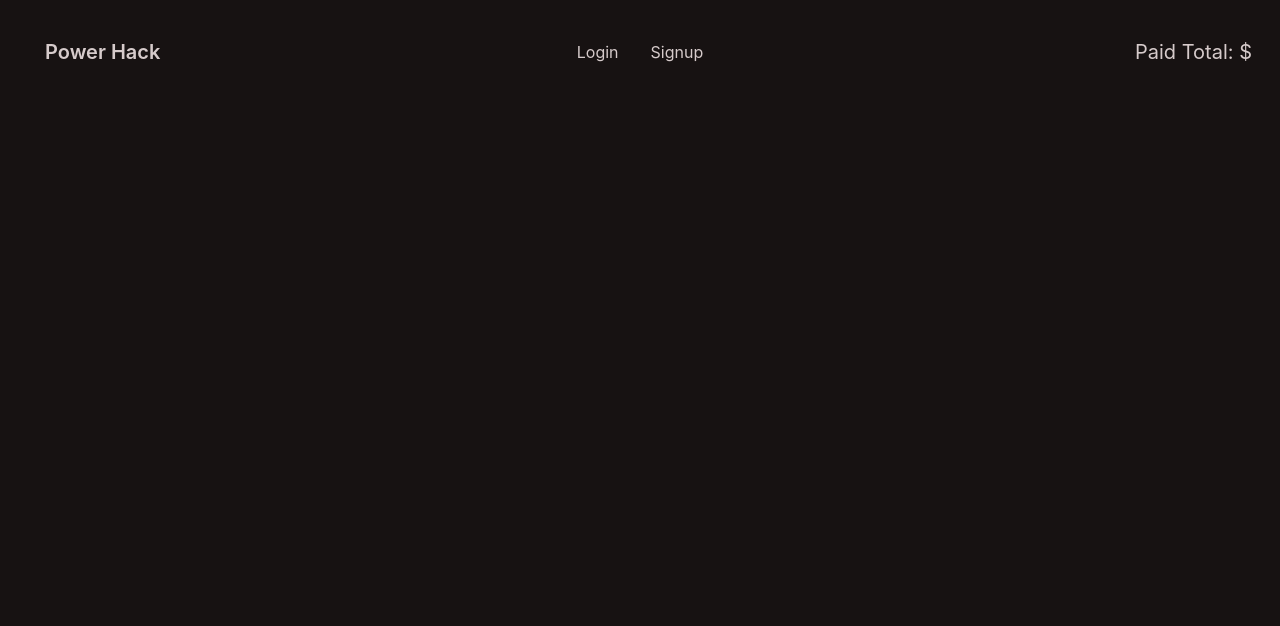
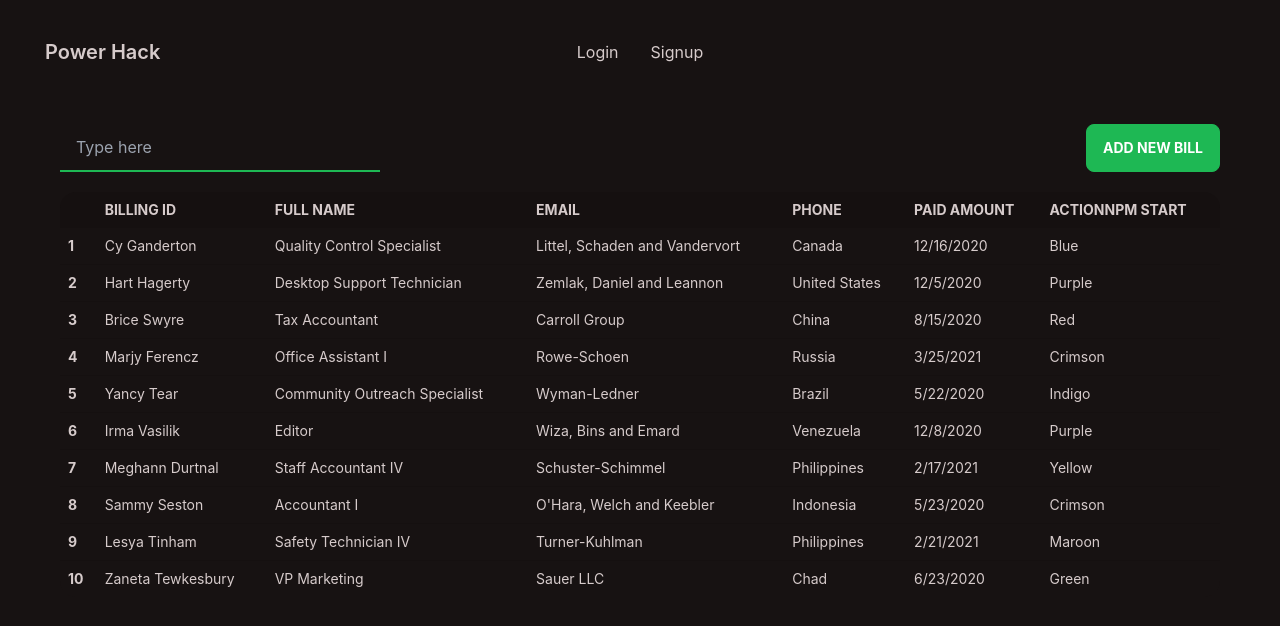
Before and after one commit to FarhanZizz/power-hack-billing, a React (Create React App) app: page / in a window 1280 px wide. Shown: the top 626 px of the page. Built offline with nearby package versions, Linux system fonts and the light colour scheme.

Commit message:
added list and modal

```diff
--- a/package.json
+++ b/package.json
@@ -3,6 +3,7 @@
   "version": "0.1.0",
   "private": true,
   "dependencies": {
+    "@tanstack/react-query": "^4.23.0",
     "@testing-library/jest-dom": "^5.16.5",
     "@testing-library/react": "^13.4.0",
     "@testing-library/user-event": "^13.5.0",
--- a/src/Components/Navbar.js
+++ b/src/Components/Navbar.js
@@ -78,7 +78,7 @@ const Navbar = () => {
         </ul>
       </div>
       <div className="navbar-end">
-        <p className="normal-case text-xl">Paid Total: {}$</p>
+        {accesstoken && <p className="normal-case text-xl">Paid Total: {}$</p>}
       </div>
     </div>
   );
--- a/src/Pages/Home.js
+++ b/src/Pages/Home.js
@@ -1,7 +1,212 @@
-import React from "react";
+import React, { useState } from "react";
 
 const Home = () => {
-  return <div></div>;
+  const [error, setError] = useState("");
+  const handleAddBill = (e) => {
+    e.preventDefault();
+    setError("");
+    const form = e.target;
+    const name = form.name.value;
+    const email = form.email.value;
+    const phone = form.phone.value;
+    const amount = form.amount.value;
+
+    if (phone.length !== 11) {
+      setError("Phone Number Must Be 11 Digits");
+      return;
+    }
+    console.log(name, email, phone, amount);
+  };
+  return (
+    <div className="p-10">
+      <div className="flex justify-between">
+        <input
+          type="text"
+          placeholder="Type here"
+          className="input input-bordered rounded-none border-0 border-b-2 input-primary w-full max-w-xs focus:outline-none mb-5"
+        />
+        <label
+          htmlFor="billing-modal"
+          className="btn btn-primary rounded-lg font-bold text-white"
+        >
+          Add New Bill
+        </label>
+        {/* Billing Modal */}
+        <input type="checkbox" id="billing-modal" className="modal-toggle" />
+        <div className="modal">
+          <div className="modal-box">
+            <h3 className="font-bold text-lg text-center uppercase">
+              Add a new bill
+            </h3>
+            <form onSubmit={handleAddBill}>
+              <div className="form-control my-3">
+                <label className="label">
+                  <span className="label-text">Full Name</span>
+                </label>
+                <input
+                  type="text"
+                  required
+                  placeholder="Full Name"
+                  name="name"
+                  className="input input-bordered rounded-none border-0 border-b-2 input-primary w-full focus:outline-none"
+                />
+              </div>
+              <div className="form-control my-3">
+                <label className="label">
+                  <span className="label-text">Email</span>
+                </label>
+                <input
+                  type="email"
+                  required
+                  placeholder="Email"
+                  name="email"
+                  className="input input-bordered rounded-none border-0 border-b-2 input-primary w-full focus:outline-none"
+                />
+              </div>
+              <div className="form-control my-3">
+                <label className="label">
+                  <span className="label-text">Phone</span>
+                </label>
+                <input
+                  type="number"
+                  required
+                  minLength={11}
+                  placeholder="Phone"
+                  name="phone"
+                  className="input input-bordered rounded-none border-0 border-b-2 input-primary w-full focus:outline-none"
+                />
+                {error && <p className="text-error text-sm">{error}</p>}
+              </div>
+              <div className="form-control my-3">
+                <label className="label">
+                  <span className="label-text">Paid Amount</span>
+                </label>
+                <input
+                  type="number"
+                  required
+                  placeholder="Paid Amount"
+                  name="amount"
+                  className="input input-bordered rounded-none border-0 border-b-2 input-primary w-full focus:outline-none"
+                />
+              </div>
+              <div className="modal-action">
+                <button type="submit" className="btn btn-primary">
+                  Add Bill
+                </button>
+              </div>
+            </form>
+          </div>
+        </div>
+      </div>
+      <div className="overflow-x-auto">
+        <table className="table table-compact w-full">
+          <thead>
+            <tr>
+              <th></th>
+              <th>Billing ID</th>
+              <th>Full Name</th>
+              <th>Email</th>
+              <th>Phone</th>
+              <th>Paid Amount</th>
+              <th>Actionnpm start</th>
+            </tr>
+          </thead>
+          <tbody>
+            <tr>
+              <th>1</th>
+              <td>Cy Ganderton</td>
+              <td>Quality Control Specialist</td>
+              <td>Littel, Schaden and Vandervort</td>
+              <td>Canada</td>
+              <td>12/16/2020</td>
+              <td>Blue</td>
+            </tr>
+            <tr>
+              <th>2</th>
+              <td>Hart Hagerty</td>
+              <td>Desktop Support Technician</td>
+              <td>Zemlak, Daniel and Leannon</td>
+              <td>United States</td>
+              <td>12/5/2020</td>
+              <td>Purple</td>
+            </tr>
+            <tr>
+              <th>3</th>
+              <td>Brice Swyre</td>
+              <td>Tax Accountant</td>
+              <td>Carroll Group</td>
+              <td>China</td>
+              <td>8/15/2020</td>
+              <td>Red</td>
+            </tr>
+            <tr>
+              <th>4</th>
+              <td>Marjy Ferencz</td>
+              <td>Office Assistant I</td>
+              <td>Rowe-Schoen</td>
+              <td>Russia</td>
+              <td>3/25/2021</td>
+              <td>Crimson</td>
+            </tr>
+            <tr>
+              <th>5</th>
+              <td>Yancy Tear</td>
+              <td>Community Outreach Specialist</td>
+              <td>Wyman-Ledner</td>
+              <td>Brazil</td>
+              <td>5/22/2020</td>
+              <td>Indigo</td>
+            </tr>
+            <tr>
+              <th>6</th>
+              <td>Irma Vasilik</td>
+              <td>Editor</td>
+              <td>Wiza, Bins and Emard</td>
+              <td>Venezuela</td>
+              <td>12/8/2020</td>
+              <td>Purple</td>
+            </tr>
+            <tr>
+              <th>7</th>
+              <td>Meghann Durtnal</td>
+              <td>Staff Accountant IV</td>
+              <td>Schuster-Schimmel</td>
+              <td>Philippines</td>
+              <td>2/17/2021</td>
+              <td>Yellow</td>
+            </tr>
+            <tr>
+              <th>8</th>
+              <td>Sammy Seston</td>
+              <td>Accountant I</td>
+              <td>O'Hara, Welch and Keebler</td>
+              <td>Indonesia</td>
+              <td>5/23/2020</td>
+              <td>Crimson</td>
+            </tr>
+            <tr>
+              <th>9</th>
+              <td>Lesya Tinham</td>
+              <td>Safety Technician IV</td>
+              <td>Turner-Kuhlman</td>
+              <td>Philippines</td>
+              <td>2/21/2021</td>
+              <td>Maroon</td>
+            </tr>
+            <tr>
+              <th>10</th>
+              <td>Zaneta Tewkesbury</td>
+              <td>VP Marketing</td>
+              <td>Sauer LLC</td>
+              <td>Chad</td>
+              <td>6/23/2020</td>
+              <td>Green</td>
+            </tr>
+          </tbody>
+        </table>
+      </div>
+    </div>
+  );
 };
 
 export default Home;
--- a/src/Pages/Login.js
+++ b/src/Pages/Login.js
@@ -28,7 +28,6 @@ const Login = () => {
         if (data.message) {
           toast.error(data.message);
         } else {
-          toast.success("Login Successful");
           localStorage.setItem("accessToken", data.token);
           navigate("/");
           window.location.reload();
--- a/src/Pages/Signup.js
+++ b/src/Pages/Signup.js
@@ -28,7 +28,6 @@ const Signup = () => {
         if (data.message) {
           toast.error(data.message);
         } else {
-          toast.success("Registration Successful");
           localStorage.setItem("accessToken", data.token);
           navigate("/");
           window.location.reload();
--- a/src/index.css
+++ b/src/index.css
@@ -9,7 +9,17 @@ body {
   -webkit-font-smoothing: antialiased;
   -moz-osx-font-smoothing: grayscale;
 }
+/* Chrome, Safari, Edge, Opera */
+input::-webkit-outer-spin-button,
+input::-webkit-inner-spin-button {
+  -webkit-appearance: none;
+  margin: 0;
+}
 
+/* Firefox */
+input[type="number"] {
+  -moz-appearance: textfield;
+}
 code {
   font-family: source-code-pro, Menlo, Monaco, Consolas, "Courier New",
     monospace;
```
Also changed, not shown: 1 other file (tests, documents, lock files or other folders).
